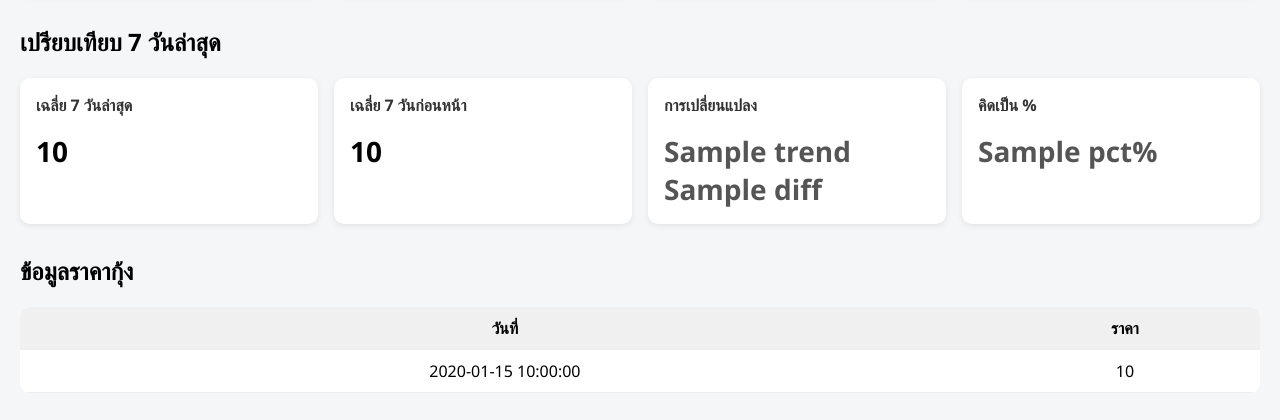
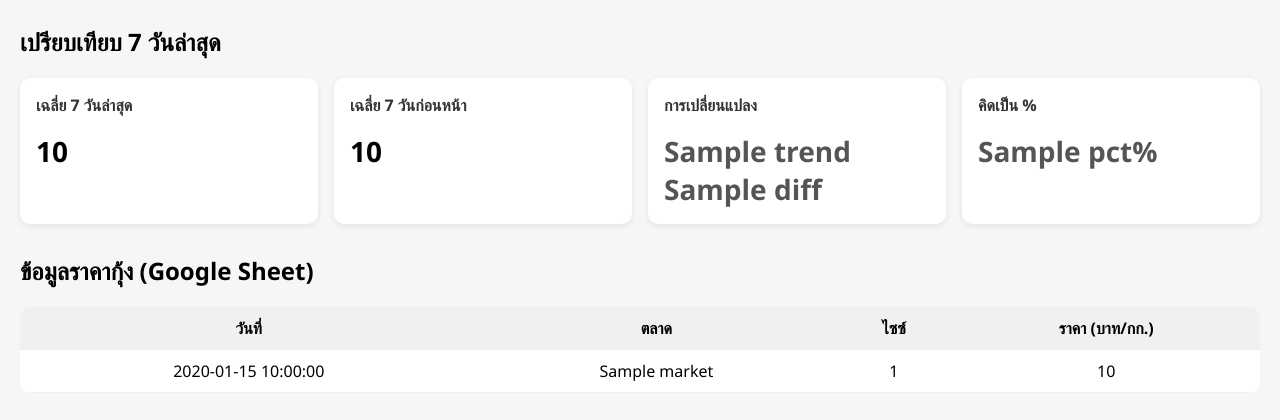
Before and after one commit to torsak6589-creator/thai-shrimp-industry-2026, a Flask app: template templates/dashboard.html in a window 1280 px wide. Shown: the part 244-664 px from the top of the page. Run offline with Flask 3, Linux system fonts and the light colour scheme; the template is opened without the code that fills it: most values are stand-ins (such as "Sample title", 1, 10 or a date in 2020).

Commit message:
Update dashboard.html

```diff
--- a/templates/dashboard.html
+++ b/templates/dashboard.html
@@ -129,19 +129,23 @@
     {% endif %}
 
     <!-- ===== RAW DATA TABLE ===== -->
-    <h2 style="margin-top:30px;">ข้อมูลราคากุ้ง</h2>
+    <h2 style="margin-top:30px;">ข้อมูลราคากุ้ง (Google Sheet)</h2>
 
 <table>
   <thead>
     <tr>
       <th>วันที่</th>
-                <th>ราคา</th>
+      <th>ตลาด</th>
+      <th>ไซซ์</th>
+      <th>ราคา (บาท/กก.)</th>
     </tr>
   </thead>
   <tbody>
     {% for row in prices %}
     <tr>
       <td>{{ row.date }}</td>
+      <td>{{ row.market }}</td>
+      <td>{{ row.size }}</td>
       <td>{{ row.price }}</td>
     </tr>
     {% endfor %}
```
Lines whose indentation alone changed are shown as unchanged.
